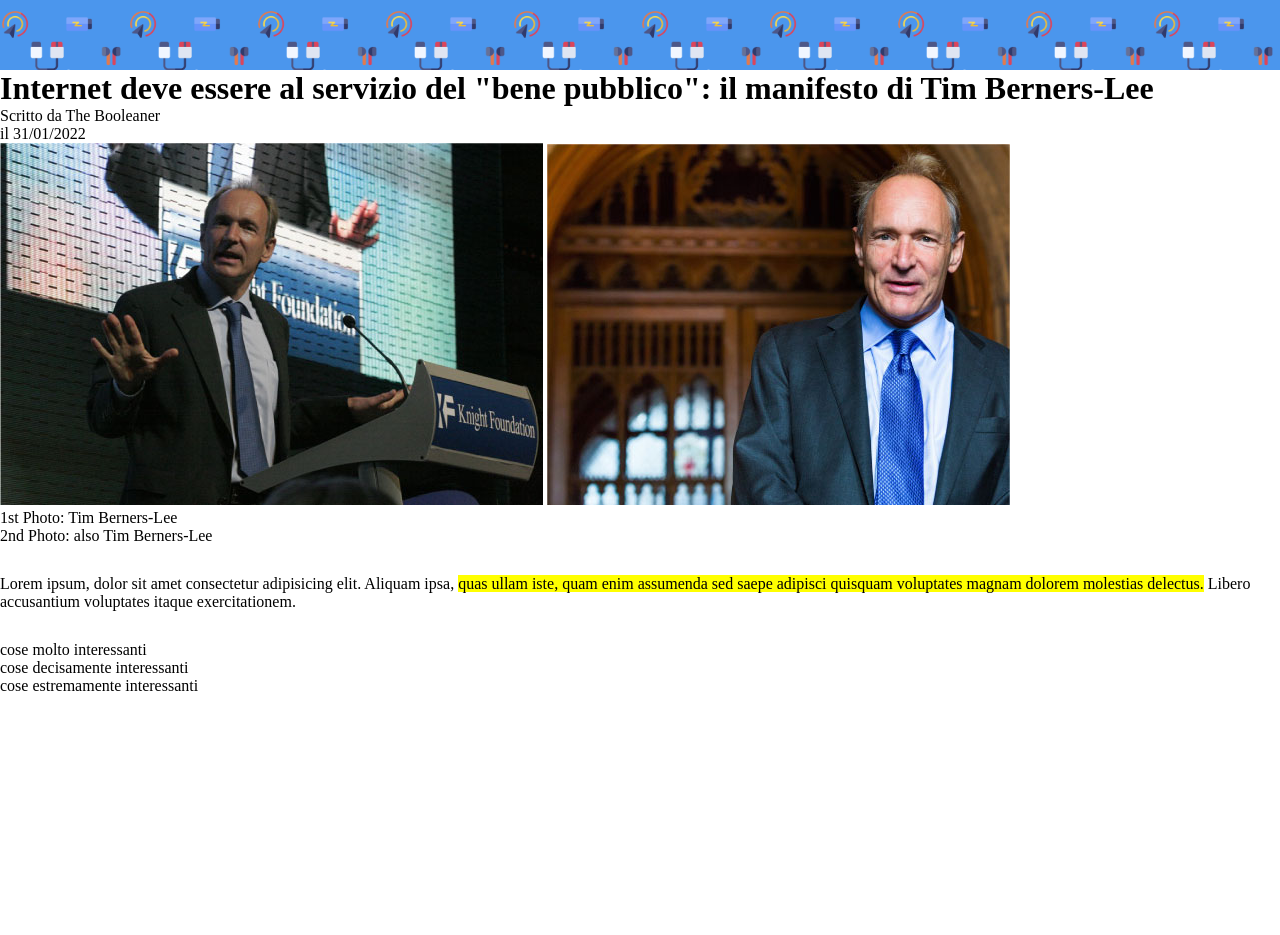
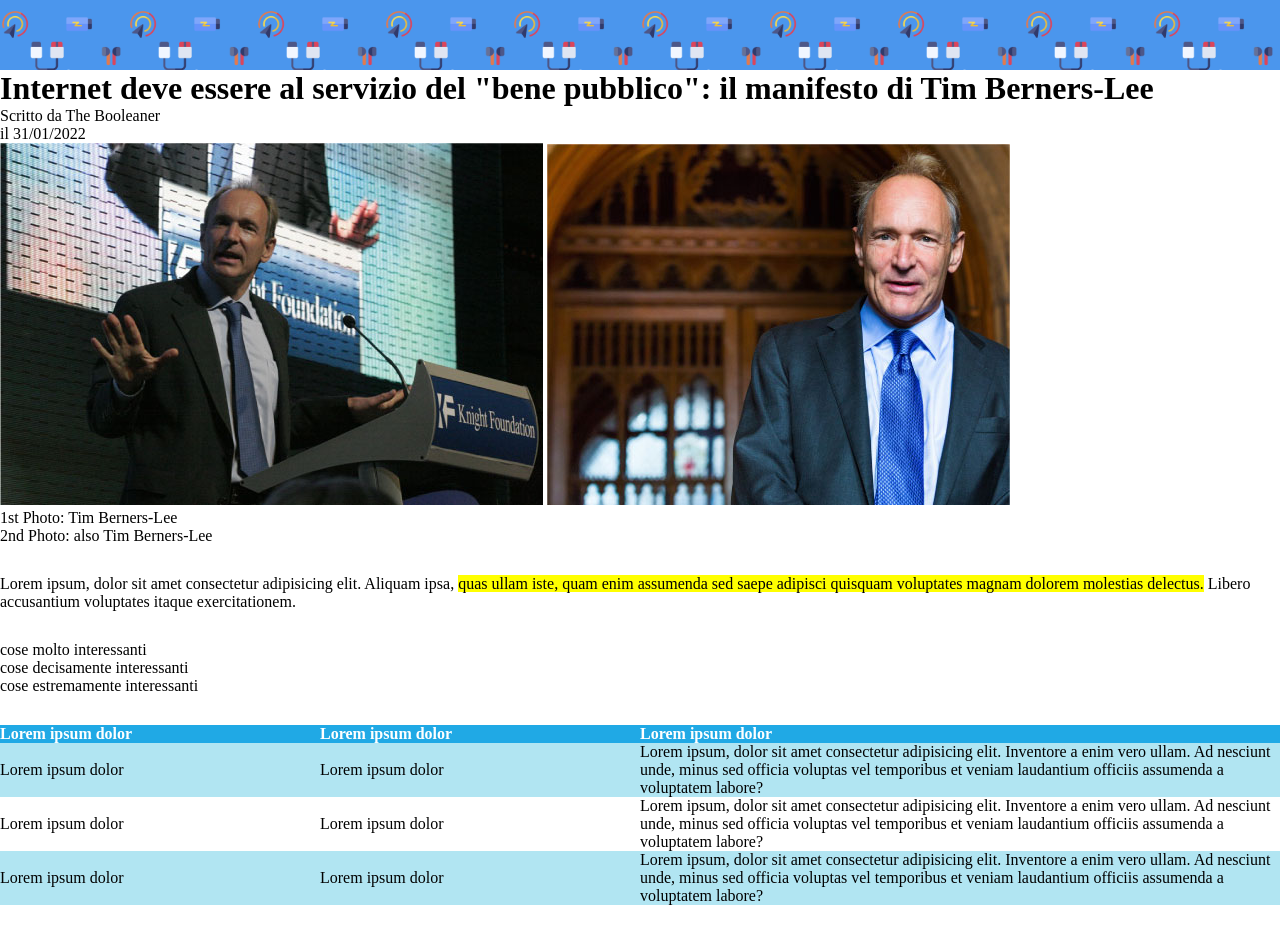
Before and after one commit to magnusson17/html-css-booleaner, a plain HTML site: page index.html in a window 1280 px wide. Before the commit the page ends 800 px from the top, so only its background shows below. Drawn offline with Linux system fonts and the light colour scheme.

Commit message:
creazione tabella: uso html e css

```diff
--- a/asset/css/style.css
+++ b/asset/css/style.css
@@ -20,3 +20,28 @@ header {
 .bg-span {
     background-color: yellow;
 }
+
+table {
+    border-collapse: collapse;
+}
+
+tr {
+    text-align: left;
+}
+
+.tr-thead-class {
+    color: white;
+    background-color: #20A9E5;
+}
+
+.tr-tbody-1-3-class {
+    background-color: #B1E5F2;
+}
+
+.td-th-class {
+    width: 25%;
+}
+
+.td-th-class2 {
+    width: 50%;
+}
--- a/index.html
+++ b/index.html
@@ -33,6 +33,37 @@
                 <li>cose estremamente interessanti</li>
             </ul>
         </section>
+
+        <section class="section-class">
+            <table>
+                <thead>
+                    <tr class="tr-thead-class">
+                        <th class="td-th-class">Lorem ipsum dolor</th>
+                        <th class="td-th-class">Lorem ipsum dolor</th>
+                        <th class="td-th-class2">Lorem ipsum dolor</th>
+                    </tr>
+                </thead>
+                <tbody>
+                    <tr class="tr-tbody-1-3-class">
+                        <td class="td-th-class">Lorem ipsum dolor</td>
+                        <td class="td-th-class">Lorem ipsum dolor</td>
+                        <td class="td-th-class2">Lorem ipsum, dolor sit amet consectetur adipisicing elit. Inventore a enim vero ullam. Ad nesciunt unde, minus sed officia voluptas vel temporibus et veniam laudantium officiis assumenda a voluptatem labore?</td>
+                    </tr>
+
+                    <tr>
+                        <td class="td-th-class">Lorem ipsum dolor</td>
+                        <td class="td-th-class">Lorem ipsum dolor</td>
+                        <td class="td-th-class2">Lorem ipsum, dolor sit amet consectetur adipisicing elit. Inventore a enim vero ullam. Ad nesciunt unde, minus sed officia voluptas vel temporibus et veniam laudantium officiis assumenda a voluptatem labore?</td>
+                    </tr>
+
+                    <tr class="tr-tbody-1-3-class">
+                        <td class="td-th-class">Lorem ipsum dolor</td>
+                        <td class="td-th-class">Lorem ipsum dolor</td>
+                        <td class="td-th-class2">Lorem ipsum, dolor sit amet consectetur adipisicing elit. Inventore a enim vero ullam. Ad nesciunt unde, minus sed officia voluptas vel temporibus et veniam laudantium officiis assumenda a voluptatem labore?</td>
+                    </tr>
+                </tbody>
+            </table>
+        </section>
     </main>
 </body>
 </html>
```
